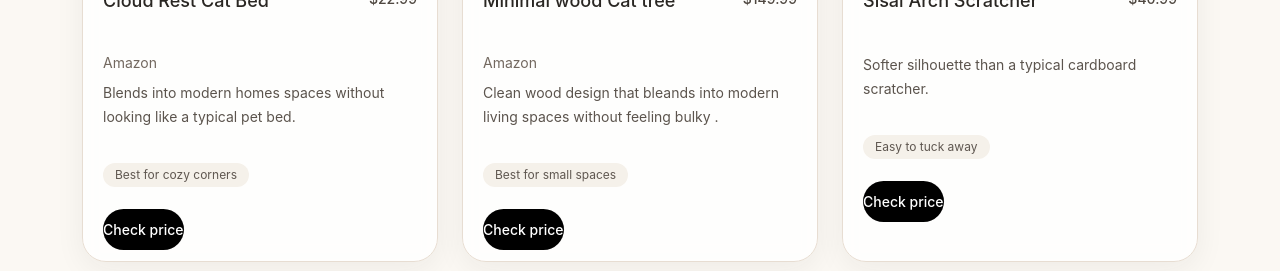
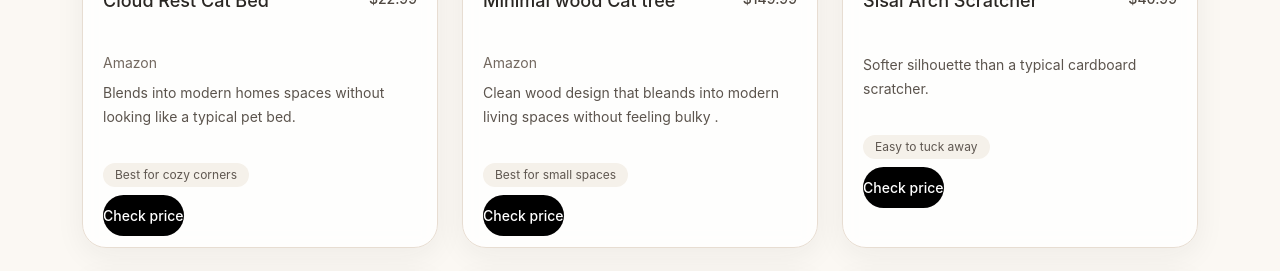
Before and after one commit to mvillarreal1201-ctrl/nuvra-mvp, a Next.js app: page / in a window 1280 px wide. Shown: the part 2360-2631 px from the top of the page. Built offline with nearby package versions, Linux system fonts and the light colour scheme.

Commit message:
refine product card spacing

```diff
--- a/components/product-card.tsx
+++ b/components/product-card.tsx
@@ -24,17 +24,17 @@ export function ProductCard({ product }: { product: Product }) {
           <p className="min-h-[72px] text-sm leading-6 text-[#5b544d]">
             {product.valueProp}</p>
 
-          <div className="min-h-[32px]">
+          <div className="mt-4 space-y-3">
         {product.tag && (
   <p className="inline-flex rounded-full bg-sand px-3 py-1 text-xs text-[#5f5750]">
     {product.tag}
   </p>
 )}
       </div>
-        <div className="mt-auto pt-4 w-full">
+        <div className="mt-3 pt-2 w-full">
         <a
          href={product.href}
-          className=" felx w-full items-center justify-center rounded-full bg-black text-white py-3 text-sm font-medium hover:bg-neutral-800 transition-all duration-200"
+          className="mt-1 felx w-full items-center justify-center rounded-full bg-black text-white py-3 text-sm font-medium hover:bg-neutral-800 transition-all duration-200"
           aria-label={`Check price for ${product.name}`}
           rel="nofollow sponsored"
           target="blank"
```
Also changed, not shown: 1 other file (tests, documents, lock files or other folders).
